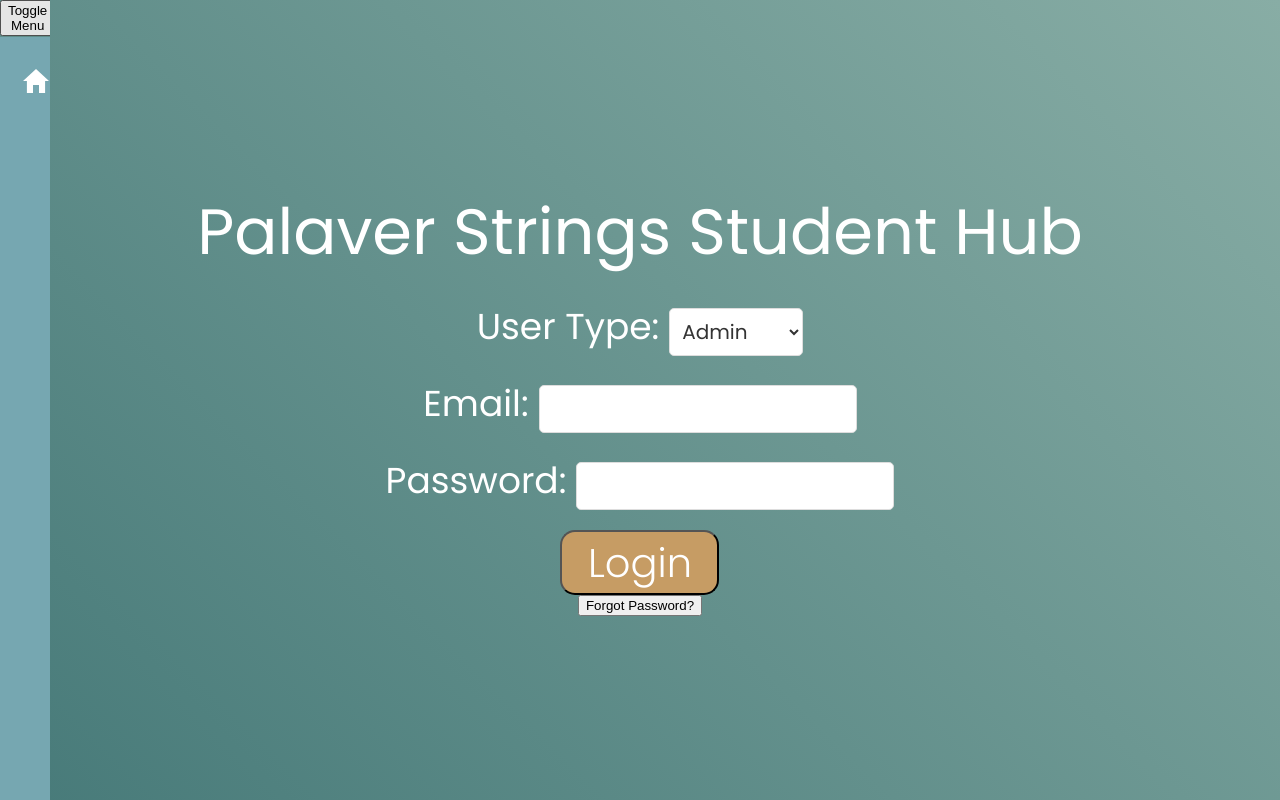
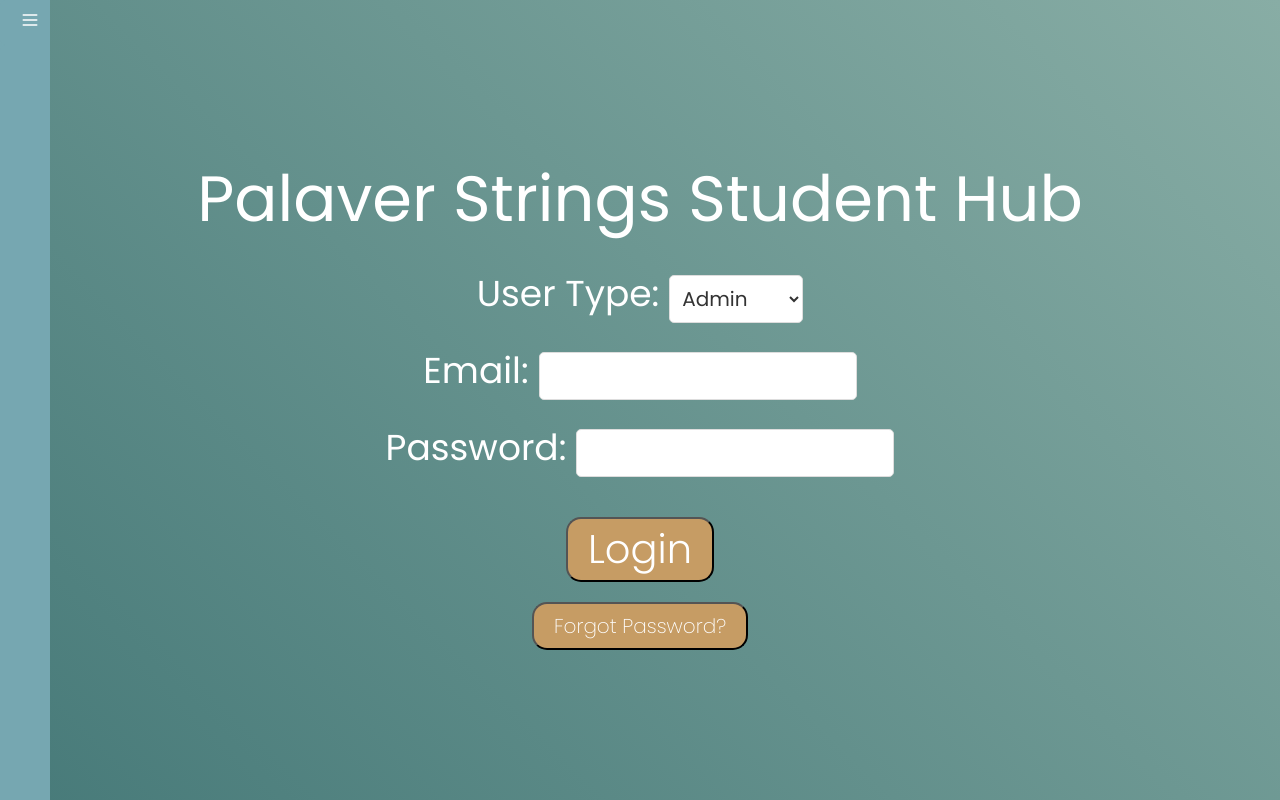
Before and after one commit to ssloth1/palaver-strings-capstone, a React (Create React App) app in the folder frontend/: page /login in a window 1280 px wide. Built offline with nearby package versions, Linux system fonts and the light colour scheme.

Commit message:
Some sprucing up
Cleaned up some of the navbar css, and refactored some of the button css and javascript.

```diff
--- a/frontend/src/components/general-components/Login.js
+++ b/frontend/src/components/general-components/Login.js
@@ -1,7 +1,8 @@
 import React, { useState } from 'react';
 import { useNavigate } from 'react-router-dom';
 import { useAuth } from '../../contexts/AuthContext';
-import LoginButton from './Button';
+import LoginButton from './LoginButton';
+import PasswordResetRequestButton from './PasswordResetRequestButton';
 import loginStyles from './styles/Login.module.css';
 import Loader from './Loader';
 
@@ -102,9 +103,13 @@ function Login() {
                     />
                 </div>
 
-                <LoginButton onClick={handleSubmit}/>
+                <div className={loginStyles.buttonSpacing}>
+                    <LoginButton onClick={handleSubmit}/>
+                </div>
 
-                <button type="button" className={loginStyles.basicButton} onClick={() => navigate('/request-password-reset')}>Forgot Password?</button>
+                <div className={loginStyles.buttonSpacing}>
+                    <PasswordResetRequestButton onClick={() => navigate('/password-reset-request')}></PasswordResetRequestButton>
+                </div>
 
             </form>
         </div>
--- a/frontend/src/components/general-components/Button.js
+++ b/frontend/src/components/general-components/LoginButton.js
@@ -1,5 +1,5 @@
 import React from 'react';
-import styles from './styles/Button.module.css';
+import styles from './styles/LoginButton.module.css';
 
 function LoginButton ({onClick, children}) {
     return (
--- a/frontend/src/components/general-components/Navbar.js
+++ b/frontend/src/components/general-components/Navbar.js
@@ -3,6 +3,7 @@ import { useNavigate } from 'react-router-dom';
 import { useAuth } from '../../contexts/AuthContext.js';
 import NavigationLink from './NavigationLink.js';
 import './styles/Navbar.css';
+import { LuMenu } from "react-icons/lu";
 import { IoMdHome } from "react-icons/io";
 import { RiUserAddLine, RiBookletLine } from "react-icons/ri";
 import { FaUserEdit } from 'react-icons/fa';
@@ -40,7 +41,10 @@ function Navbar() {
 
     return (
         <div className={`side-menu ${isExpanded ? 'expanded' : ''}`}>
-            <button onClick={toggleMenu}>Toggle Menu</button>
+        <button className="menu-button" onClick={toggleMenu}>
+            <span className="menu-button-icon"><LuMenu /></span>
+            Menu
+        </button>
             <div className="menu-content">
                 <nav>
                     <NavigationLink Icon={IoMdHome} to="/" label="Home" />
@@ -68,7 +72,13 @@ function Navbar() {
                         </>
                     )}
                     {isLoggedIn && (
-                        <button onClick={handleLogout}>Logout</button>
+                        <button
+                            className="logout-button"
+                            onClick={handleLogout}
+                            style={{display: isExpanded ? 'block' : 'none'}}
+                        >
+                            Logout
+                        </button>
                     )}
             </nav>
         </div>
--- /dev/null
+++ b/frontend/src/components/general-components/PasswordResetRequestButton.js
@@ -0,0 +1,12 @@
+import React from 'react';
+import styles from './styles/PasswordResetRequestButton.module.css';
+
+function PasswordResetRequestButton ({onClick, children}) {
+    return (
+        <button className={styles.passwordResetButton} onClick={onClick}>
+            {children|| 'Forgot Password?'}
+        </button>
+    );
+}
+
+export default PasswordResetRequestButton;
--- a/frontend/src/components/general-components/styles/Login.module.css
+++ b/frontend/src/components/general-components/styles/Login.module.css
@@ -75,3 +75,8 @@
 .inputField:focus, .dropdownBox:focus {
     border-color: #007bff;
 }
+
+/* Space between the input fields and the buttons */
+.buttonSpacing {
+    margin-top: 20px;
+}
--- /dev/null
+++ b/frontend/src/components/general-components/styles/LoginButton.module.css
@@ -0,0 +1,29 @@
+@import url('https://fonts.googleapis.com/css2?family=Poppins:wght@200;300;400;500;600;700&display=swap');
+/* Button Style Sheet */
+
+.loginButton{
+    background-color: #C69C64;
+    border-radius: 15px;
+    width: auto;
+    height: 65px;
+    display: flex;
+    padding: 10px 20px;
+    justify-content: center;
+    align-items: center;
+    gap: 10px;
+    flex-shrink: 0;
+    flex-direction: column;
+
+    color: #FFF;
+    text-align: center;
+    font-family: Poppins;
+    font-size: 40px;
+    font-style: normal;
+    font-weight: 300;
+    line-height: normal;
+}
+
+.loginButton:hover{
+    border: 2px solid #76a7b1;
+    box-shadow: 0px 6px 6px 0px rgba(0, 0, 0,  0.25);
+}
--- a/frontend/src/components/general-components/styles/Navbar.css
+++ b/frontend/src/components/general-components/styles/Navbar.css
@@ -1,4 +1,3 @@
-/* Base styles for the nav bar */
 .side-menu {
     width: 50px;
     overflow: hidden;
@@ -8,14 +7,13 @@
     top: 0;
     height: 100%;
     z-index: 1010;
+    background-color: #76A7B1;
 }
 
-/* Styles when sidebar is expanded */
 .side-menu.expanded {
-    width: 380px;
+    width: 300px;
 }
 
-/* Hide text in contracted state and adjust layout for expanded state */
 .side-menu a > .link-text {
     transition: display 0.3s, opacity 0.3s ease;
     visibility: hidden;
@@ -27,21 +25,21 @@
     margin-left: 10px;
     visibility: visible;
 }
-
 .side-menu .menu-content {
     list-style-type: none;
     display: block;
     position: absolute;
+    align-items: center;
+    width: 100%;
     align-items: top;
     background-color: #76A7B1;
+    border-radius: 5px;
     padding: 10px;
-    margin: auto;
-    font-family: 'Poppins';
-    font-size: 32px;
-    font-weight: '400';
+    font-family: Poppins;
+    font-size: 20px;
+    font-weight: 400;
     height: 100%;
     word-wrap: break-word;
-
 }
 
 .side-menu .menu-content nav {
@@ -51,15 +49,36 @@
 
 .side-menu .menu-content nav a {
     /* Style for each link */
+    position:relative;
     display: flex;
     width: auto;
     align-items: center;
-    gap: 50px;
-    margin-bottom: 10px; /* Add space between the links */
-    text-decoration: none; /* Optional: removes underline from links */
-    color: #FFFFFF; /* Optional: sets text color */
-    position: relative;
+    margin-bottom: 10px;
+    text-decoration: none;
+    color: #FFFFFF;
 }
+
+/* Tooltip text */
+.side-menu .menu-content nav a .tooltip-text {
+    visibility: hidden;
+    width: 120px;
+    background-color: black;
+    color: #fff;
+    text-align: center;
+    border-radius: 5px;
+    padding: 5px 0;
+    position: absolute;
+    z-index: 1;
+    bottom: 100%;
+    left: 105%;
+    margin-left: -60px;
+    opacity: 0;
+    transition: opacity 0.3s;
+    white-space: normal;
+}
+
+
+
 
 /* Styles for icons */
 .side-menu .menu-content nav a svg {
@@ -69,8 +88,11 @@
 
 .side-menu .menu-content nav a:hover,
 .side-menu .menu-content nav a:focus {
-    text-decoration: underline; /* Apply underline only to the link being hovered */
+    /* Styles for when the link is hovered or focused */
+    text-decoration: wavy;
     background-color: #5d9ca8;
+    border-radius: 5px;
+    margin-right: 10px;
 }
 
 .side-menu.expanded .menu-content nav a {
@@ -78,3 +100,51 @@
     justify-content: flex-start;
 
 }
+
+
+/* Menu button styling */
+.menu-button {
+    background-color: #76a7b1;
+    color: white;
+    padding: 10px 20px;
+    border-radius: 5px;
+    font-size: 20px;
+    border: none;
+    border-radius: 5px;
+
+    cursor: pointer;
+    transition: background-color 0.2s, transform 0.2s;
+    display: flex;
+    align-items: center;
+    justify-content: center;
+    gap: 10px;
+}
+
+.menu-button:hover {
+    background-color: #5d9ca8;
+    transform: scale(1.05);
+}
+
+.menu-button-icon {
+    font-size: 20px;
+}
+
+/* Logout button styling */
+.logout-button {
+    background-color: #76a7b1;
+    color: white;
+    padding: 10px 20px;
+    font-size: 20px;
+    font-family: Poppins;
+    border: none;
+    border-radius: 5px;
+    cursor: pointer;
+    transition: background-color 0.2s, transform 0.2s;
+    width: 100%;
+    text-align: left;
+    margin-top: 10px;
+}
+
+.logout-button:hover {
+    background-color: #5d9ca8;
+}
--- /dev/null
+++ b/frontend/src/components/general-components/styles/NavigationLink.css
@@ -0,0 +1,21 @@
+/* Ensure icons are always visible and have space */
+.side-menu a svg {
+    margin-right: 10px;
+    flex-shrink: 0;
+}
+
+/* Initial state of the link text */
+.side-menu .link-text {
+    opacity: 0;
+    visibility: hidden;
+    transition: opacity 0.3s ease, visibility 0.3s ease 0s;
+    white-space: nowrap;
+    overflow: hidden;
+}
+
+/* When the sidebar is expanded, show the text */
+.side-menu.expanded .link-text {
+    opacity: 1;
+    visibility: visible;
+    transition-delay: 0.1s;
+}
--- a/frontend/src/components/general-components/styles/Button.module.css
+++ b/frontend/src/components/general-components/styles/PasswordResetRequestButton.module.css
@@ -1,13 +1,13 @@
 @import url('https://fonts.googleapis.com/css2?family=Poppins:wght@200;300;400;500;600;700&display=swap');
 /* Button Style Sheet */
 
-.loginButton{
+.passwordResetButton{
     background-color: #C69C64;
     border-radius: 15px;
-    width: 159px;
-    height: 65px;
+    width: auto;
+    height: 48px;
     display: flex;
-    padding: 10px;
+    padding: 10px 20px;
     justify-content: center;
     align-items: center;
     gap: 10px;
@@ -17,13 +17,13 @@
     color: #FFF;
     text-align: center;
     font-family: Poppins;
-    font-size: 40px;
+    font-size: 20px;
     font-style: normal;
-    font-weight: 300;
+    font-weight: 200;
     line-height: normal;
 }
 
-.loginButton:hover{
-    border: 5px solid #Af8ff4;
-    box-shadow: 0px 4px 4px 0px rgba(0, 0, 0,  0.25);
+.passwordResetButton:hover{
+    border: 2px solid #76a7b1;
+    box-shadow: 0px 6px 6px 0px rgba(0, 0, 0, 0.25);
 }
```
